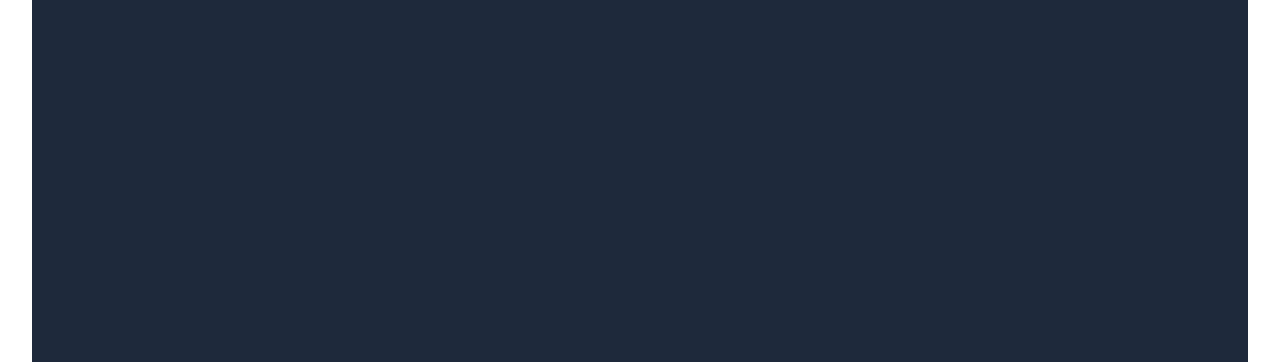
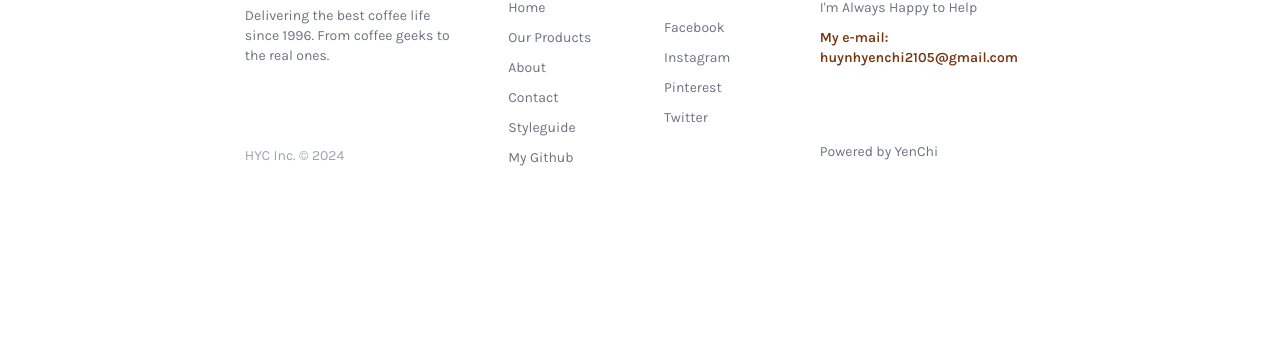
Before and after one commit to huynhyenchi/tailwindcss-coffee-style, a website: page public/index.html in a window 1280 px wide. Shown: the part 5923-6285 px from the top of the page. After the commit the page ends 6171 px from the top, so only its background shows below. Drawn offline with Linux system fonts and the light colour scheme.

Commit message:
Add footer hihi xong rui

```diff
--- a/public/index.html
+++ b/public/index.html
@@ -491,8 +491,47 @@
         </div> <!-- End subscibe-us-->
       </main>
 
-      <footer class="h-[400px] bg-slate-800">
-        footer
+      <footer class="w-[95%] xl:w-[65%] mx-auto pb-20 text-gray-500 text-sm">
+        <div class="flex flex-col md:flex-row text-center md:text-left gap-12">
+          <div class="basis-1/3">
+            <div class="font-bold text-xl mb-4 text-gray-800">CoffeeStyle.</div>
+            <div class="mb-[10px] md:mb-20">Delivering the best coffee life since 1996. From coffee geeks to the real ones.</div>
+            <div class="text-gray-400 hover:text-coffee-400">HYC Inc. &copy; 2024</div>
+          </div> <!--end column 1-->
+          <div class="basis-1/6">
+            <div class="uppercase font-bold tracking-wider text-gray-600 mb-4">Menu</div>
+            <div class="flex flex-col gap-[10px]">
+              <div class=""><a href="#" class="hover:text-coffee-600">Home</a></div>
+              <div class=""><a href="#" class="hover:text-coffee-600">Our Products</a></div>
+              <div class=""><a href="#" class="hover:text-coffee-600">About</a></div>
+              <div class=""><a href="#" class="hover:text-coffee-600">Contact</a></div>
+              <div class=""><a href="#" class="hover:text-coffee-600">Styleguide</a></div>
+              <div class=""><a href="https://github.com/huynhyenchi" target="_blank" class="">My Github</a></div>
+            </div>
+          </div> <!--end column 2-->
+          <div class="basis-1/6">
+            <div class="uppercase font-bold tracking-wider text-gray-600 mb-4">Follow YenChi</div>
+            <div class="flex flex-col gap-[10px]">
+              <div class=""><a href="https://www.facebook.com/yen.chi.21" class="hover:text-coffee-600">Facebook</a></div>
+              <div class=""><a href="https://www.instagram.com/yen_chi21/" class="hover:text-coffee-600">Instagram</a></div>
+              <div class=""><a href="#" class="hover:text-coffee-600">Pinterest</a></div>
+              <div class=""><a href="#" class="hover:text-coffee-600">Twitter</a></div>
+            </div>
+          </div> <!--column 3-->
+          <div class="basis-1/3">
+            <div class="uppercase font-bold tracking-wider text-gray-600 mb-4">Contact YenChi</div>
+            <div class="flex flex-col gap-[10px]">
+              <div class="">I&apos;m Always Happy to Help</div>
+              <div class="text-amber-900 font-semibold mb-16">My e-mail:
+                <a href="mailto:huynhyenchi2105@gmail.com" class="hover:relative after:absolute after:-bottom-1 after:left-0
+                after:bg-coffee-50 hover:after:bg-coffee-400 after:h-px after:w-full after:transition-all after:ease-in-out after:duration-400">
+                huynhyenchi2105&commat;gmail.com
+                </a>
+              </div>
+              <div class="hover:text-coffee-600"><a href="#">Powered by YenChi</a></div>
+            </div>
+          </div> <!--column 4-->
+        </div>
       </footer>
     </div> <!-- End content-wrapper-->
   </div> <!-- End root-->
```
Also changed, not shown: public/output.css.
